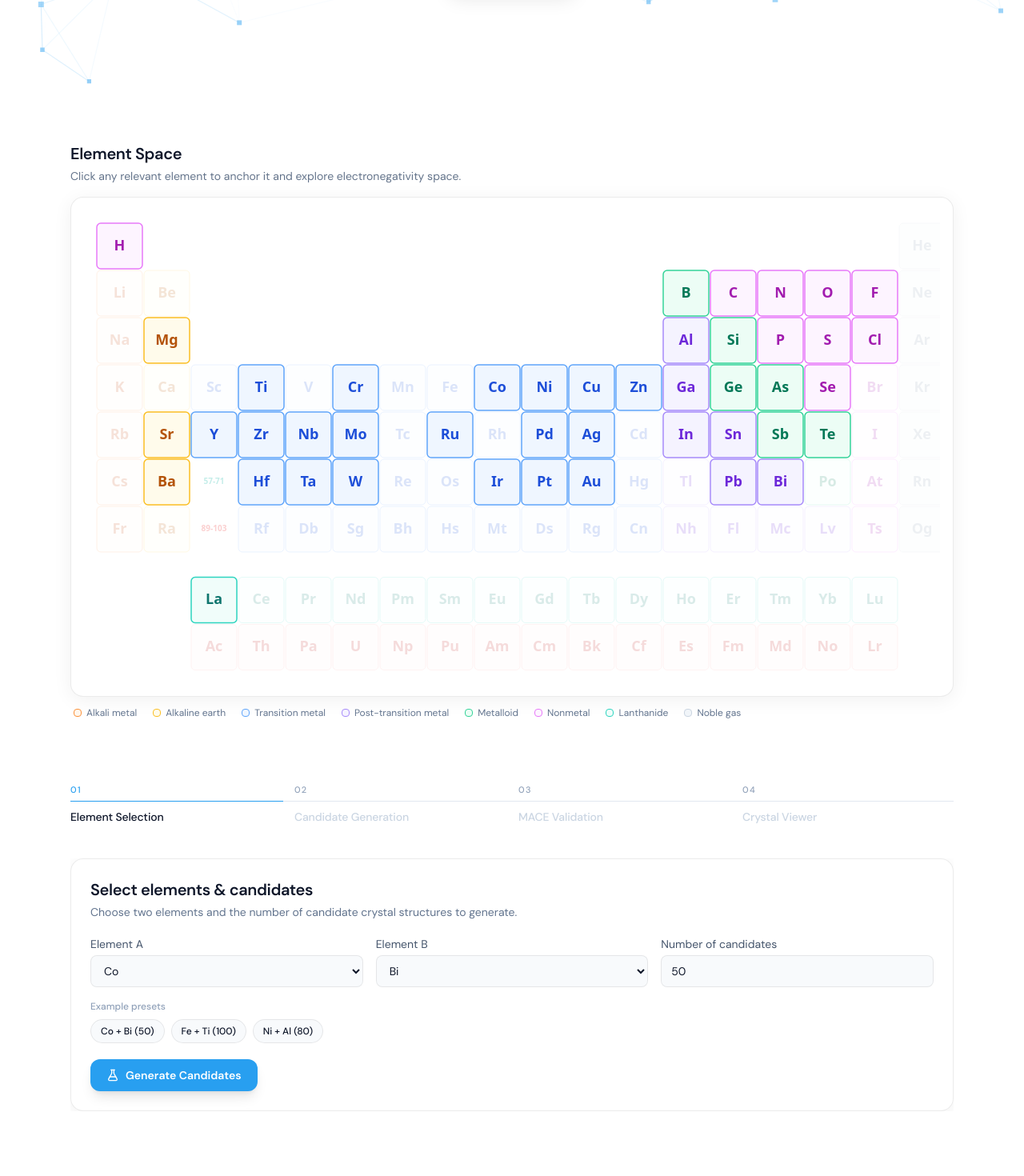
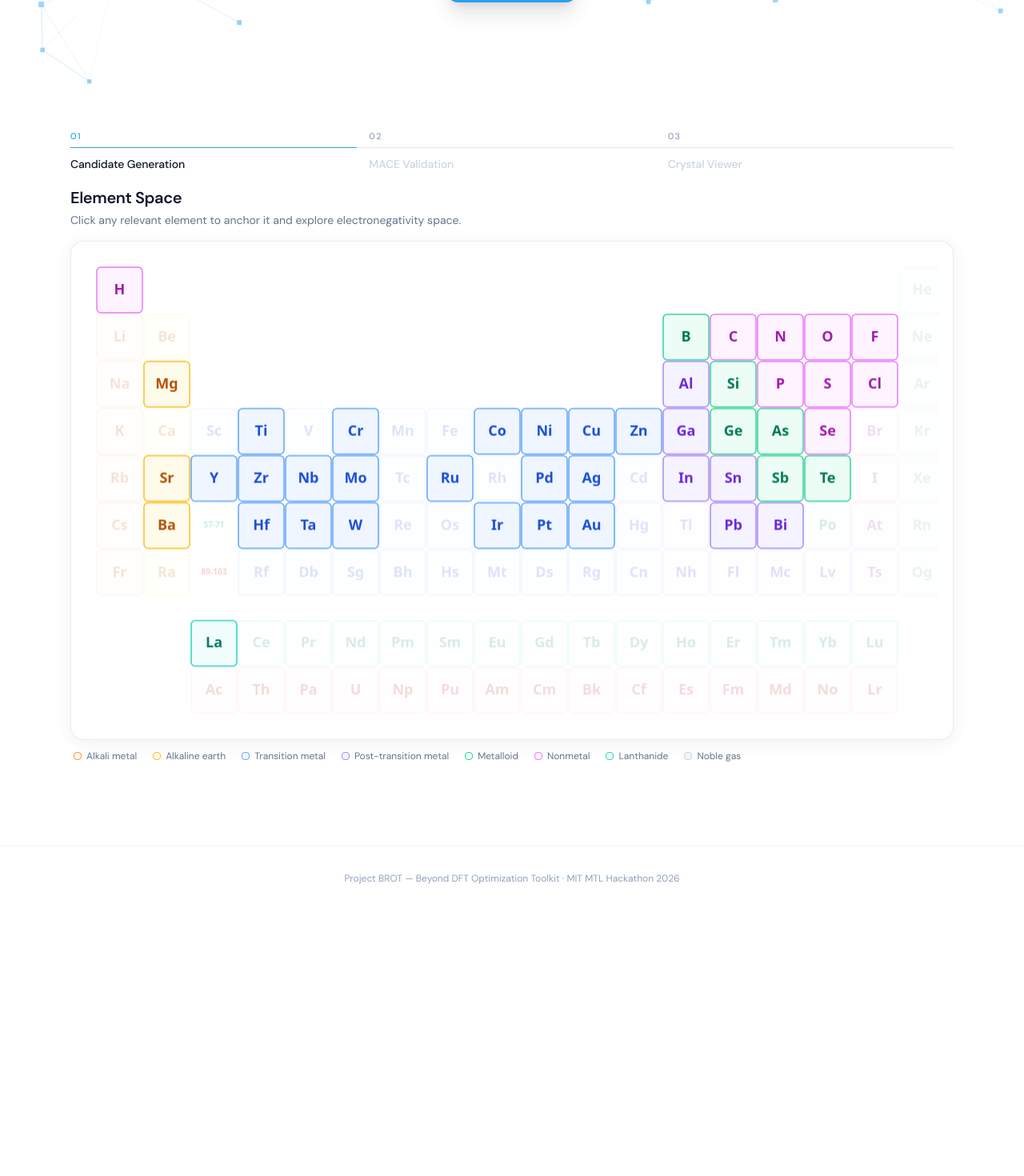
Before and after one commit to MTL-Hackathon/hullgap, a Next.js app in the folder ui/frontend/: page / in a window 1280 px wide. Shown: the part 680-2150 px from the top of the page at 80% size. After the commit the page ends 1818 px from the top, so only its background shows below. Built offline with nearby package versions, Linux system fonts and the light colour scheme.

Commit message:
Progress

```diff
--- a/ui/frontend/components/brot-workspace.tsx
+++ b/ui/frontend/components/brot-workspace.tsx
@@ -7,7 +7,7 @@ import {
   useRef,
   useState,
 } from "react";
-import { ArrowLeft, Loader2, Search, Download, FlaskConical, Eye } from "lucide-react";
+import { ArrowLeft, Loader2, Search, Download, Eye } from "lucide-react";
 import { generateCandidates, validateWithMace } from "@/lib/api-client";
 import type { CandidateResult, MaceResult } from "@/lib/types";
 import { HeroSection } from "./hero-section";
@@ -18,28 +18,10 @@ import { ResultsTable } from "./results-table";
 import { HullChart } from "./hull-chart";
 import { CrystalViewer } from "./crystal-viewer";
 
-const ELEMENTS = [
-  "H", "He", "Li", "Be", "B", "C", "N", "O", "F", "Ne",
-  "Na", "Mg", "Al", "Si", "P", "S", "Cl", "Ar",
-  "K", "Ca", "Sc", "Ti", "V", "Cr", "Mn", "Fe", "Co", "Ni", "Cu", "Zn",
-  "Ga", "Ge", "As", "Se", "Br", "Kr",
-  "Rb", "Sr", "Y", "Zr", "Nb", "Mo", "Tc", "Ru", "Rh", "Pd", "Ag", "Cd",
-  "In", "Sn", "Sb", "Te", "I", "Xe",
-  "Cs", "Ba", "La", "Hf", "Ta", "W", "Re", "Os", "Ir", "Pt", "Au", "Hg",
-  "Tl", "Pb", "Bi", "Po",
-];
-
-const PRESETS = [
-  { label: "Co + Bi (50)", elA: "Co", elB: "Bi", n: 50 },
-  { label: "Fe + Ti (100)", elA: "Fe", elB: "Ti", n: 100 },
-  { label: "Ni + Al (80)", elA: "Ni", elB: "Al", n: 80 },
-];
-
 export function BrotWorkspace() {
   const [elementA, setElementA] = useState("Co");
   const [elementB, setElementB] = useState("Bi");
-  const [nCandidates, setNCandidates] = useState(50);
-  const [step, setStep] = useState<Step>("input");
+  const [step, setStep] = useState<Step>("candidates");
   const [candidates, setCandidates] = useState<CandidateResult[] | null>(null);
   const [maceResults, setMaceResults] = useState<MaceResult[] | null>(null);
   const [selected, setSelected] = useState<Set<number>>(new Set());
@@ -52,14 +34,12 @@ export function BrotWorkspace() {
   const [viewerVisited, setViewerVisited] = useState(false);
 
   const mainRef = useRef<HTMLElement>(null);
-  const slideRefs = useRef<(HTMLDivElement | null)[]>([null, null, null, null]);
+  const slideRefs = useRef<(HTMLDivElement | null)[]>([null, null, null]);
 
-  const stepIndex = step === "input" ? 0 : step === "candidates" ? 1 : step === "validation" ? 2 : 3;
-  const canGenerate = elementA !== elementB;
+  const stepIndex = step === "candidates" ? 0 : step === "validation" ? 1 : 2;
 
   const goBack = useCallback(() => {
-    if (step === "candidates") setStep("input");
-    else if (step === "validation") setStep("candidates");
+    if (step === "validation") setStep("candidates");
     else if (step === "viewer") setStep("validation");
   }, [step]);
 
@@ -70,7 +50,9 @@ export function BrotWorkspace() {
     window.scrollTo({ top, behavior: "smooth" });
   }, []);
 
-  const runGenerate = useCallback(async () => {
+  const runGenerate = useCallback(async (elA: string, elB: string, n: number) => {
+    setElementA(elA);
+    setElementB(elB);
     setError(null);
     setGenLoading(true);
     setCandidates(null);
@@ -78,7 +60,7 @@ export function BrotWorkspace() {
     setSelected(new Set());
     setCrystalSystemFilter(new Set());
     try {
-      const res = await generateCandidates(elementA, elementB, nCandidates);
+      const res = await generateCandidates(elA, elB, n);
       setCandidates(res);
       const stableIndices = new Set<number>();
       res.forEach((c, i) => {
@@ -91,7 +73,7 @@ export function BrotWorkspace() {
     } finally {
       setGenLoading(false);
     }
-  }, [elementA, elementB, nCandidates]);
+  }, []);
 
   const runValidation = useCallback(async () => {
     if (!candidates) return;
@@ -111,7 +93,7 @@ export function BrotWorkspace() {
   }, [candidates, selected]);
 
   const reset = useCallback(() => {
-    setStep("input");
+    setStep("candidates");
     setCandidates(null);
     setMaceResults(null);
     setSelected(new Set());
@@ -227,11 +209,10 @@ export function BrotWorkspace() {
   }, [stepIndex, candidates, maceResults]);
 
   useEffect(() => {
-    if (stepIndex === 0) return;
     if (!mainRef.current) return;
     const top = mainRef.current.getBoundingClientRect().top + window.scrollY - 56;
     window.scrollTo({ top, behavior: "smooth" });
-  }, [stepIndex]);
+  }, [stepIndex, candidates]);
 
   return (
     <div className="relative min-h-screen overflow-x-hidden bg-white text-[var(--foreground)]">
@@ -261,13 +242,34 @@ export function BrotWorkspace() {
       {/* Hero */}
       <HeroSection onGetStarted={scrollToPeriodicTable} />
 
+      {/* Step tracker — always visible above periodic table */}
+      <div className="mx-auto max-w-6xl px-4 pt-6 sm:px-6">
+        <StepTracker
+          step={step}
+          stepIndex={stepIndex}
+          canOpenCandidates={Boolean(candidates)}
+          canOpenValidation={Boolean(maceResults)}
+          canOpenViewer={viewerVisited}
+          onOpenCandidates={() => {
+            if (candidates) setStep("candidates");
+          }}
+          onOpenValidation={() => {
+            if (maceResults) setStep("validation");
+          }}
+          onOpenViewer={() => {
+            if (viewerVisited) setStep("viewer");
+          }}
+        />
+      </div>
+
       {/* Element map */}
-      <ElementMap />
+      <ElementMap onGenerate={runGenerate} isGenerating={genLoading} />
 
-      {/* Main workspace */}
+      {/* Main workspace — only shown once candidates exist */}
+      {candidates && (
       <main ref={mainRef} className="relative mx-auto max-w-6xl px-4 py-10 sm:px-6">
         <div className="relative">
-          {step !== "input" && (
+          {step !== "candidates" && (
             <button
               type="button"
               onClick={goBack}
@@ -278,23 +280,6 @@ export function BrotWorkspace() {
               Back
             </button>
           )}
-          <StepTracker
-            step={step}
-            stepIndex={stepIndex}
-            canOpenCandidates={Boolean(candidates)}
-            canOpenValidation={Boolean(maceResults)}
-            canOpenViewer={viewerVisited}
-            onOpenInput={() => setStep("input")}
-            onOpenCandidates={() => {
-              if (candidates) setStep("candidates");
-            }}
-            onOpenValidation={() => {
-              if (maceResults) setStep("validation");
-            }}
-            onOpenViewer={() => {
-              if (viewerVisited) setStep("viewer");
-            }}
-          />
         </div>
 
         {/* Sliding panels */}
@@ -306,119 +291,9 @@ export function BrotWorkspace() {
             className="flex items-start transition-transform duration-500 ease-in-out will-change-transform"
             style={{ transform: `translateX(-${stepIndex * 100}%)` }}
           >
-            {/* Step 1: Element Selection */}
+            {/* Step 1: Candidate Generation Results */}
             <div
               ref={(el) => { slideRefs.current[0] = el; }}
-              className="w-full min-w-full shrink-0"
-            >
-              <div className="w-full rounded-2xl border border-[var(--border)] bg-white p-5 shadow-[var(--shadow)] sm:p-6">
-                <h2 className="text-xl font-semibold tracking-[-0.02em] text-[var(--foreground)]">
-                  Select elements & candidates
-                </h2>
-                <p className="mt-1 text-sm text-slate-500">
-                  Choose two elements and the number of candidate crystal structures to generate.
-                </p>
-
-                <div className="mt-5 grid gap-4 sm:grid-cols-3">
-                  <label className="text-sm text-slate-600">
-                    Element A
-                    <select
-                      value={elementA}
-                      onChange={(e) => setElementA(e.target.value)}
-                      className="mt-1 h-10 w-full rounded-lg border border-[var(--border)] bg-[var(--input-bg)] px-3 text-sm text-[var(--foreground)]"
-                    >
-                      {ELEMENTS.map((el) => (
-                        <option key={el} value={el}>{el}</option>
-                      ))}
-                    </select>
-                  </label>
-                  <label className="text-sm text-slate-600">
-                    Element B
-                    <select
-                      value={elementB}
-                      onChange={(e) => setElementB(e.target.value)}
-                      className="mt-1 h-10 w-full rounded-lg border border-[var(--border)] bg-[var(--input-bg)] px-3 text-sm text-[var(--foreground)]"
-                    >
-                      {ELEMENTS.map((el) => (
-                        <option key={el} value={el}>{el}</option>
-                      ))}
-                    </select>
-                  </label>
-                  <label className="text-sm text-slate-600">
-                    Number of candidates
-                    <input
-                      type="number"
-                      min={10}
-                      max={200}
-                      step={10}
-                      value={nCandidates}
-                      onChange={(e) => setNCandidates(Number(e.target.value) || 50)}
-                      className="mt-1 h-10 w-full rounded-lg border border-[var(--border)] bg-[var(--input-bg)] px-3 text-sm text-[var(--foreground)]"
-                    />
-                  </label>
-                </div>
-
-                {elementA === elementB && (
-                  <p className="mt-3 text-sm text-amber-600">
-                    Please choose two different elements.
-                  </p>
-                )}
-
-                <div className="mt-4 flex flex-wrap gap-2">
-                  <span className="w-full text-xs font-medium text-slate-400">
-                    Example presets
-                  </span>
-                  {PRESETS.map((p) => (
-                    <button
-                      key={p.label}
-                      type="button"
-                      onClick={() => {
-                        setElementA(p.elA);
-                        setElementB(p.elB);
-                        setNCandidates(p.n);
-                      }}
-                      className="rounded-full border border-[var(--border)] bg-[var(--input-bg)] px-3 py-1.5 text-xs font-medium text-[var(--foreground)] transition hover:border-[var(--accent)]/35 hover:bg-[var(--accent-dim)]"
-                    >
-                      {p.label}
-                    </button>
-                  ))}
-                </div>
-
-                <div className="mt-5 flex flex-wrap items-center gap-3">
-                  <button
-                    type="button"
-                    disabled={!canGenerate || genLoading}
-                    onClick={runGenerate}
-                    className="inline-flex items-center justify-center gap-2 rounded-xl bg-[var(--accent)] px-5 py-2.5 text-sm font-semibold text-white shadow-lg shadow-[var(--accent)]/20 transition hover:bg-[var(--accent-dark)] disabled:cursor-not-allowed disabled:opacity-40"
-                  >
-                    {genLoading ? (
-                      <Loader2 className="h-4 w-4 animate-spin" aria-hidden />
-                    ) : (
-                      <FlaskConical className="h-4 w-4" aria-hidden />
-                    )}
-                    Generate Candidates
-                  </button>
-                  {(candidates || maceResults) && (
-                    <button
-                      type="button"
-                      onClick={reset}
-                      className="text-sm font-medium text-slate-400 underline-offset-4 hover:text-[var(--foreground)] hover:underline"
-                    >
-                      Start over
-                    </button>
-                  )}
-                </div>
-              </div>
-              {error && step === "input" && (
-                <div role="alert" className="mt-4 rounded-xl border border-rose-200 bg-rose-50 px-4 py-3 text-sm text-rose-700">
-                  {error}
-                </div>
-              )}
-            </div>
-
-            {/* Step 2: Candidate Generation Results */}
-            <div
-              ref={(el) => { slideRefs.current[1] = el; }}
               className="w-full min-w-full shrink-0"
             >
               {candidates && (
@@ -528,9 +403,9 @@ export function BrotWorkspace() {
               )}
             </div>
 
-            {/* Step 3: MACE Validation Results */}
+            {/* Step 2: MACE Validation Results */}
             <div
-              ref={(el) => { slideRefs.current[2] = el; }}
+              ref={(el) => { slideRefs.current[1] = el; }}
               className="w-full min-w-full shrink-0"
             >
               {maceResults && (
@@ -598,9 +473,9 @@ export function BrotWorkspace() {
               )}
             </div>
 
-            {/* Step 4: Crystal Viewer */}
+            {/* Step 3: Crystal Viewer */}
             <div
-              ref={(el) => { slideRefs.current[3] = el; }}
+              ref={(el) => { slideRefs.current[2] = el; }}
               className="w-full min-w-full shrink-0"
             >
               {viewerVisited && (
@@ -610,6 +485,7 @@ export function BrotWorkspace() {
           </div>
         </div>
       </main>
+      )}
 
       {/* Footer */}
       <footer className="relative mt-16 border-t border-slate-100 py-8 text-center text-xs text-slate-400">
--- a/ui/frontend/components/element-map.tsx
+++ b/ui/frontend/components/element-map.tsx
@@ -220,7 +220,7 @@ const LEGEND_GROUPS: Cat[] = [
 const N_COLS    = 18;
 const PAD       = 16;
 const GAP       = 2;
-const SCATTER_H = 780;
+const SCATTER_H = 560;
 const LERP      = 0.12;
 const INACTIVE_ALPHA = 0.15;
 
@@ -349,7 +349,12 @@ function computeScatter(
 }
 
 // ─── Component ──────────────────────────────────────────────────────────
-export function ElementMap() {
+interface ElementMapProps {
+  onGenerate?: (elA: string, elB: string, n: number) => void;
+  isGenerating?: boolean;
+}
+
+export function ElementMap({ onGenerate, isGenerating }: ElementMapProps = {}) {
   const wrapRef    = useRef<HTMLDivElement>(null);
   const canvasRef  = useRef<HTMLCanvasElement>(null);
   const tooltipRef = useRef<HTMLDivElement>(null);
@@ -373,6 +378,7 @@ export function ElementMap() {
   const [selectedA, setSelectedA] = useState<number | null>(null);
   const [selectedB, setSelectedB] = useState<number | null>(null);
   const [hoveredIdx, setHoveredIdx] = useState<number | null>(null);
+  const [nCandidates, setNCandidates] = useState(50);
 
   // MP phase data
   interface MpPhase {
@@ -966,7 +972,7 @@ export function ElementMap() {
   const hoveredEl = hoveredIdx !== null ? ELEMENTS[hoveredIdx] : null;
 
   return (
-    <section id="periodic-table" className="mx-auto max-w-6xl px-4 py-10 sm:px-6">
+    <section id="periodic-table" className="mx-auto max-w-6xl px-4 pb-10 pt-4 sm:px-6">
       <div className="mb-4">
         <h2 className="text-xl font-semibold tracking-[-0.02em] text-[var(--foreground)]">
           Element Space
@@ -1222,14 +1228,35 @@ export function ElementMap() {
             </div>
           )}
 
+          <div className="flex items-center gap-3">
+            <label className="flex items-center gap-2 text-sm text-gray-600">
+              Candidates
+              <input
+                type="number"
+                min={10}
+                max={200}
+                step={10}
+                value={nCandidates}
+                onChange={(e) => setNCandidates(Number(e.target.value) || 50)}
+                className="h-10 w-20 rounded-lg border border-gray-200 bg-gray-50 px-3 text-sm text-gray-900 tabular-nums"
+              />
+            </label>
             <button
-            className="w-full flex items-center justify-center gap-2 rounded-xl bg-blue-600 px-5 py-3.5 text-sm font-semibold text-white shadow-sm hover:bg-blue-700 active:bg-blue-800 transition-colors"
+              type="button"
+              disabled={isGenerating}
+              onClick={() => onGenerate?.(elA.s, elB.s, nCandidates)}
+              className="flex-1 flex items-center justify-center gap-2 rounded-xl bg-blue-600 px-5 py-3 text-sm font-semibold text-white shadow-sm transition hover:bg-blue-700 active:bg-blue-800 disabled:cursor-not-allowed disabled:opacity-40"
             >
+              {isGenerating ? (
+                <svg className="h-4 w-4 animate-spin" viewBox="0 0 24 24" fill="none"><circle cx="12" cy="12" r="10" stroke="currentColor" strokeWidth="3" className="opacity-25" /><path d="M4 12a8 8 0 018-8" stroke="currentColor" strokeWidth="3" strokeLinecap="round" className="opacity-75" /></svg>
+              ) : (
                 <svg className="h-4 w-4" fill="none" viewBox="0 0 24 24" strokeWidth={2} stroke="currentColor">
                   <path strokeLinecap="round" strokeLinejoin="round" d="M9.75 3.104v5.714a2.25 2.25 0 0 1-.659 1.591L5 14.5M9.75 3.104c-.251.023-.501.05-.75.082m.75-.082a24.301 24.301 0 0 1 4.5 0m0 0v5.714a2.25 2.25 0 0 0 .659 1.591L19 14.5M14.25 3.104c.251.023.501.05.75.082M19 14.5l-2.47 2.47a2.25 2.25 0 0 1-1.59.659H9.06a2.25 2.25 0 0 1-1.591-.659L5 14.5m14 0H5" />
                 </svg>
-            Generate Crystal Structures for {elA.s}–{elB.s}
+              )}
+              {isGenerating ? "Generating…" : `Generate New Crystal Structure Candidates for ${elA.s}–${elB.s}`}
             </button>
+          </div>
         </div>
       )}
 
--- a/ui/frontend/components/hero-section.tsx
+++ b/ui/frontend/components/hero-section.tsx
@@ -15,7 +15,7 @@ export function HeroSection({ onGetStarted }: Props) {
   return (
     <section
       ref={heroRef}
-      className="relative flex min-h-[calc(100vh-49px)] flex-col items-center justify-center overflow-hidden px-4 py-20 text-center"
+      className="relative flex min-h-[calc(100vh-49px)] flex-col items-center justify-center overflow-hidden px-4 pb-10 pt-20 text-center"
       onMouseMove={(e) => {
         if (!heroRef.current) return;
         const r = heroRef.current.getBoundingClientRect();
--- a/ui/frontend/components/step-tracker.tsx
+++ b/ui/frontend/components/step-tracker.tsx
@@ -1,8 +1,8 @@
 "use client";
 
-export type Step = "input" | "candidates" | "validation" | "viewer";
+export type Step = "candidates" | "validation" | "viewer";
 
-const TOTAL_STEPS = 4;
+const TOTAL_STEPS = 3;
 
 interface StepItem {
   n: string;
@@ -18,7 +18,6 @@ export function StepTracker({
   canOpenCandidates,
   canOpenValidation,
   canOpenViewer,
-  onOpenInput,
   onOpenCandidates,
   onOpenValidation,
   onOpenViewer,
@@ -28,7 +27,6 @@ export function StepTracker({
   canOpenCandidates: boolean;
   canOpenValidation: boolean;
   canOpenViewer: boolean;
-  onOpenInput: () => void;
   onOpenCandidates: () => void;
   onOpenValidation: () => void;
   onOpenViewer: () => void;
@@ -36,27 +34,20 @@ export function StepTracker({
   const items: StepItem[] = [
     {
       n: "01",
-      title: "Element Selection",
-      active: step === "input",
-      locked: false,
-      onClick: onOpenInput,
-    },
-    {
-      n: "02",
       title: "Candidate Generation",
       active: step === "candidates",
       locked: !canOpenCandidates,
       onClick: onOpenCandidates,
     },
     {
-      n: "03",
+      n: "02",
       title: "MACE Validation",
       active: step === "validation",
       locked: !canOpenValidation,
       onClick: onOpenValidation,
     },
     {
-      n: "04",
+      n: "03",
       title: "Crystal Viewer",
       active: step === "viewer",
       locked: !canOpenViewer,
@@ -65,7 +56,7 @@ export function StepTracker({
   ];
 
   return (
-    <ol className="relative mb-10 grid w-full grid-cols-4 gap-4">
+    <ol className="relative grid w-full grid-cols-3 gap-4">
       <div
         aria-hidden
         className="pointer-events-none absolute left-0 right-0 top-[22px] hidden h-px bg-slate-200 sm:block"
```
Lines whose indentation alone changed are shown as unchanged.
